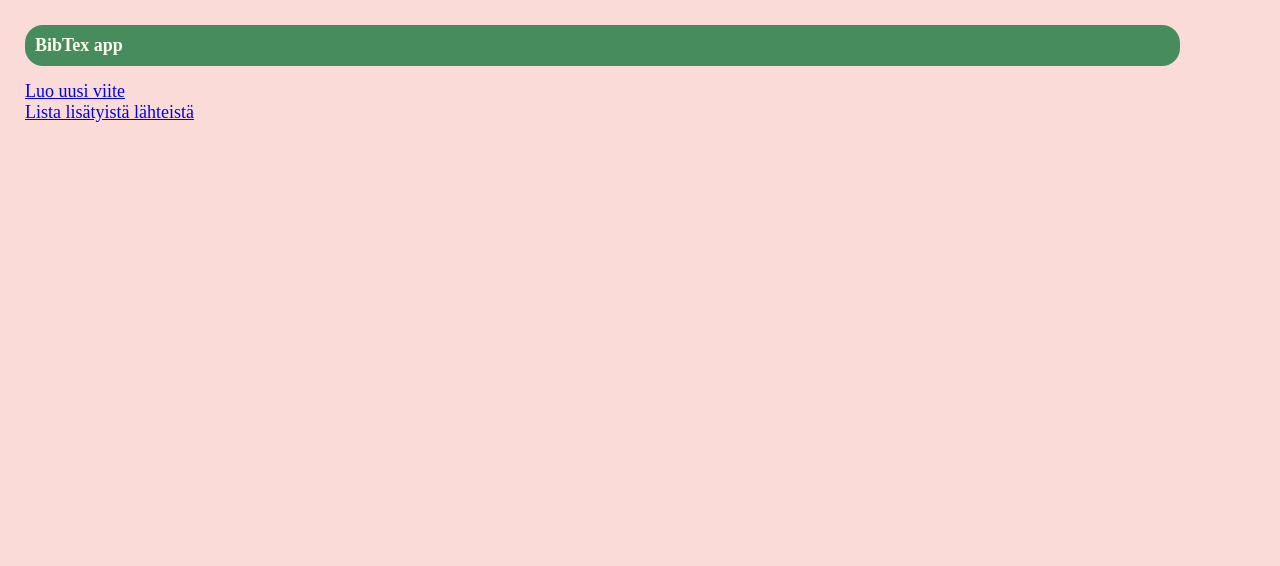
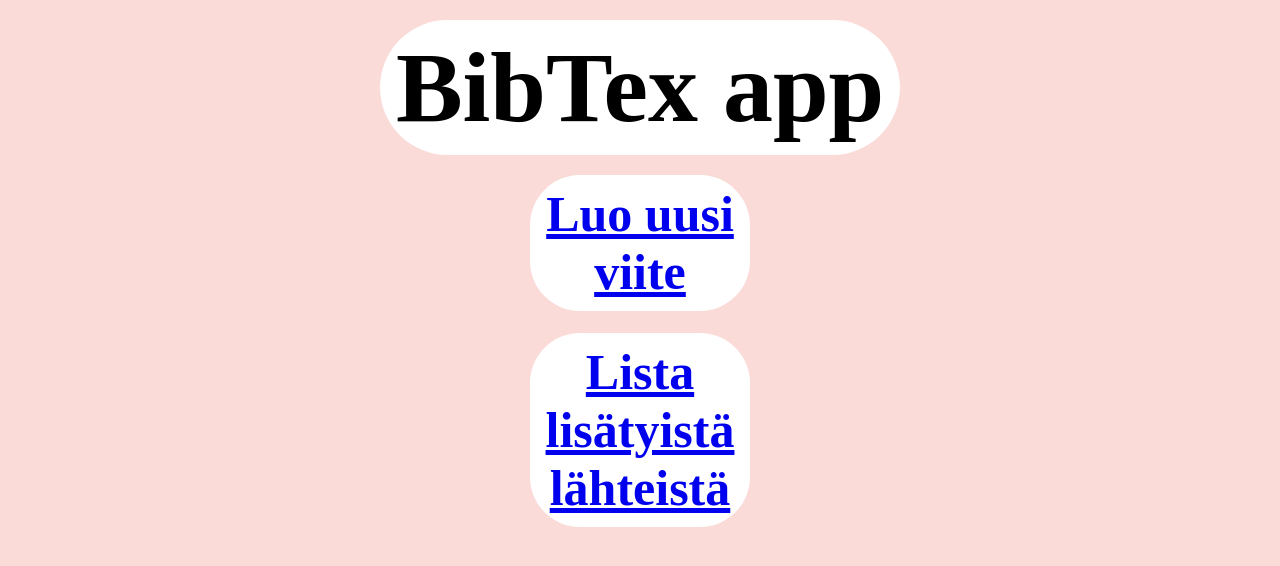
Before and after one commit to saarapasonen/pingviinit, a Flask app: template src/templates/index.html in a window 1280 px wide. Shown: the top 566 px of the page. Run offline with Flask 3, Linux system fonts and the light colour scheme; the template is opened without the code that fills it, so the values that code supplies are empty.

Commit message:
editing layout in index.html

```diff
--- a/src/styling/style.css
+++ /dev/null
@@ -1,59 +0,0 @@
-body {
-    margin: 25px 100px 50px 25px;
-    background-color: ivory;
-    font-size: large;
-}
-
-.header {
-    background-color: #478c5c;
-    color: ivory;
-    padding: 20px;
-    margin: 25px 100xp 50px 25px;
-    border-radius: 1em;
-}
-
-input[type=submit] {
-    background-color: #478c5c;
-    color: ivory;
-    padding: 8px;
-    border-radius: 1.5em;
-    font-size: medium;
-    cursor: pointer;
-}
-
-h2 {
-    background-color: #478c5c;
-    color: ivory;
-    padding: 10px;
-    border-radius: 1em;
-    font-size: large;
-}
-
-hr {
-    color: #1a4314;
-}
-
-.nametype {
-    background-color: #b2d2a4;
-    color: black;
-    padding: 10px;
-    margin-bottom: 5px;
-}
-
-.greeting {
-    background-color: #478c5c;
-    color: ivory;
-    padding: 10px;
-    border-radius: 1em;
-    font-size: large;
-    float: left;
-    margin-right: 20px;
-    margin-bottom: 5px;
-}
-
-.profile {
-    background-color: #d0e1c8;
-    color: black;
-    padding: 10px;
-    margin-bottom: 5px;
-}
--- a/src/templates/index.html
+++ b/src/templates/index.html
@@ -8,14 +8,19 @@
 
 {% block body %}
 
-<h2>BibTex app</h2>
-
-<div>
-  <a href="/uusi-viite">Luo uusi viite</a>
-</div>
-
-<div>
-  <a href="/lisatyt">Lista lisätyistä lähteistä</a>
-</div>
+<h2>
+  <div style="background-color: white; padding: 10px; border-radius: 1em; width: 500px; margin:auto; text-align: center; font-size: 100px;">
+    BibTex app
+  </div>
+</h2>
+<h3>
+  <div style="background-color: white; padding: 10px; border-radius: 1em; width: 200px; margin:auto; text-align: center; font-size: 50px;">
+    <a href="/uusi-viite">Luo uusi viite</a>
+  </div>
+<br>
+  <div style="background-color: white; padding: 10px; border-radius: 1em; width: 200px; margin:auto; text-align: center; font-size: 50px;">
+    <a href="/lisatyt">Lista lisätyistä lähteistä</a>
+  </div>
+</h3>
 
 {% endblock %}
--- a/src/templates/layout.html
+++ b/src/templates/layout.html
@@ -1,7 +1,6 @@
 <!DOCTYPE html>
 <html lang="en">
   <head>
-    <link rel="stylesheet" href="/static/style.css">
     <meta charset="utf-8" />
     <meta
       name="viewport"
--- a/src/templates/lisatyt.html
+++ b/src/templates/lisatyt.html
@@ -1,12 +1,14 @@
 {% extends "layout.html" %}
 
 {% block title %}
+Lisätyt lähteet
 {% endblock %}
 
 {% block body %}
 <p>
+    <a href="/">Palaa kotisivulle</a>
+    <br>
     Lisätyt lähteet <a href="/bibtex">Bibtex muodossa</a>
-    <a href="/">Palaa kotisivulle</a>
 </p>
 
 
```
